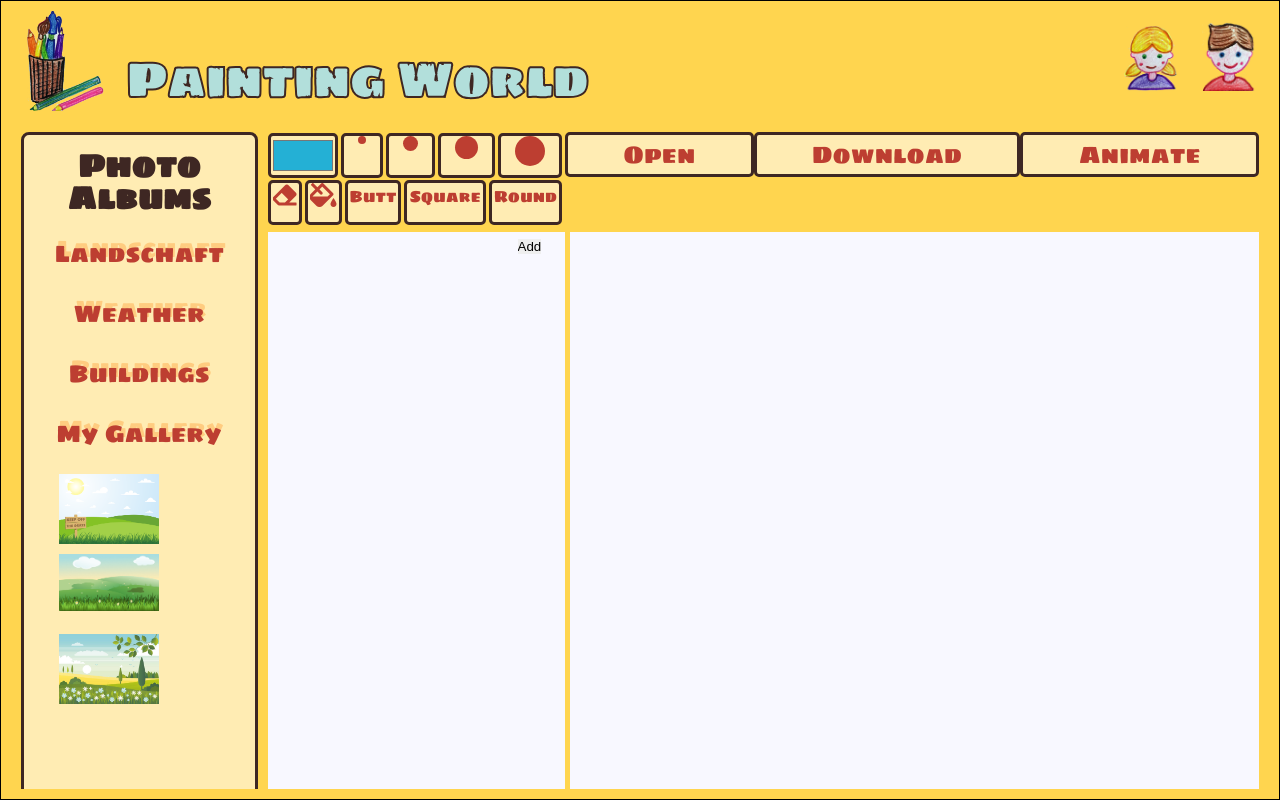
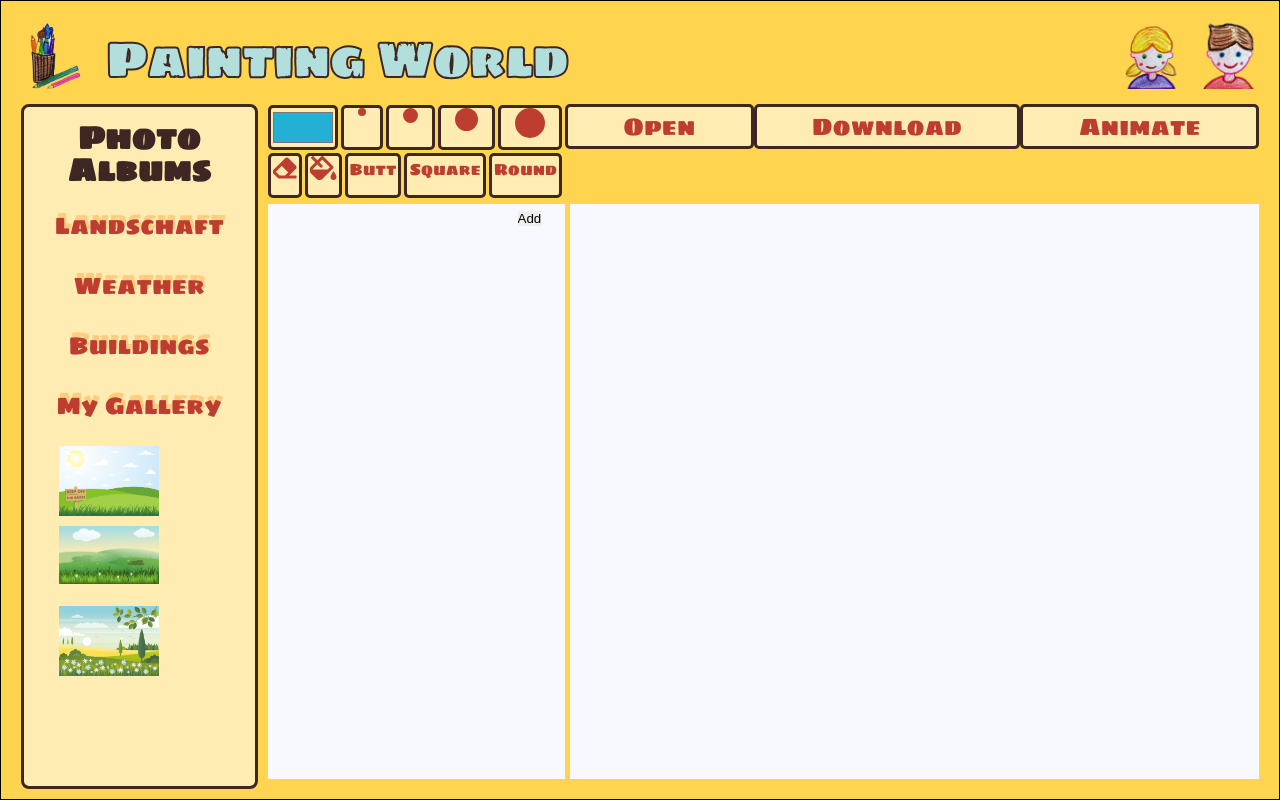
Before and after one commit to Veni555/KinderSpiel, a PHP site: page /index.html in a window 1280 px wide. Run offline with PHP 8.4, Linux system fonts and the light colour scheme; some libraries are stand-ins or nearby versions.

Commit message:
fixed height of banner

```diff
--- a/css/style.css
+++ b/css/style.css
@@ -28,14 +28,11 @@
   width: 100vw;
   height: 100vh;
   padding: 10px;
-  /* padding-top: 20px;
-  padding-bottom: 20px; */
   box-sizing: border-box;
 }
 
 canvas {
   display: block;
-  /* border: 1px solid black; */
   width: calc(100vw - 20px);
   height: calc(100vh - 80px);
 }
@@ -49,7 +46,7 @@
 
 #banner {
   width: 100%;
-  height: 110px;
+  height: 78px;
   display: block;
   position: relative;
   margin-bottom: 15px;
@@ -62,12 +59,13 @@
 
 #logoLink {
   display: inline-block;
-  width: 80px;
-  height: 100px;
+  width: 60px;
+  height: 70px;
   background: url('../images/palette.png') no-repeat center center;
-  background-size: cover;
+  background-size: contain;
   transition: all ease 0.3s;
   cursor: pointer;
+  margin-top: 10px;
 }
 
 #logoLink:hover {
@@ -78,7 +76,7 @@
 #banner h1 {
   display: inline-block;
   position: absolute;
-  top: 30px;
+  top: 10px;
   padding: 0 20px;
 }
 
```
